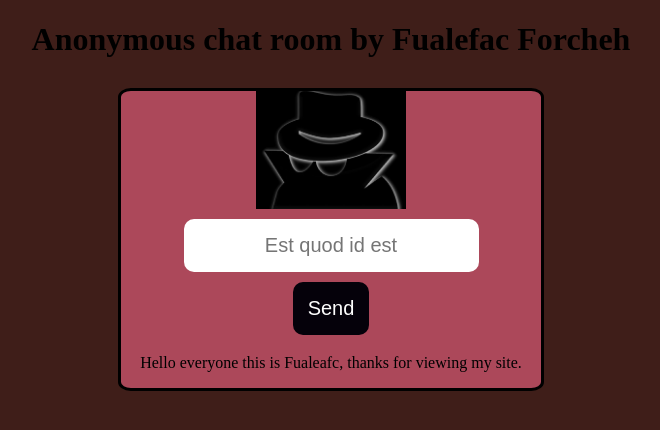
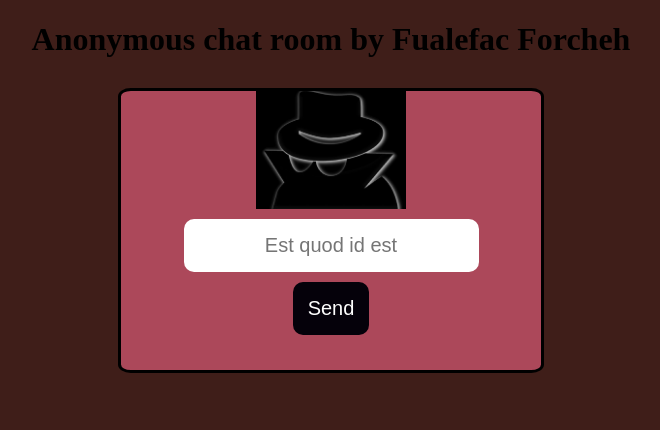
Before and after one commit to Fualefac/Anon-messages, a plain HTML site: page index.html in a window 1280 px wide. Shown: the whole page, without its empty margins (309-969 px from the left). Drawn offline with Linux system fonts and the light colour scheme; no server answers.

Commit message:
Update index.html

```diff
--- a/index.html
+++ b/index.html
@@ -20,7 +20,6 @@
 </div>
     <div class="btn"><button id="add-button">Send</button></div>
 <ul id="shopping-list">
-    <p1>Hello everyone this is Fualeafc, thanks for viewing my site.</p1>
 </ul>
 
     <script src="functions.js" type="module"></script>
```
